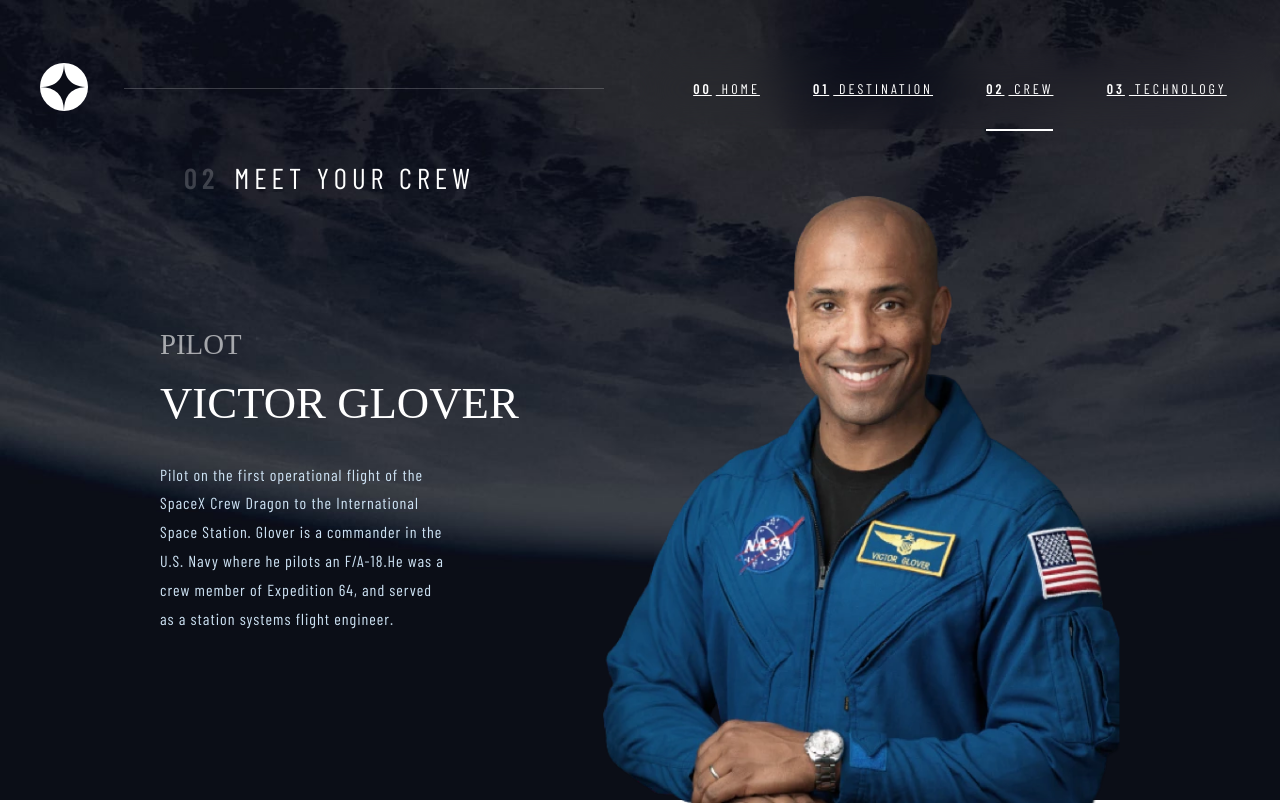
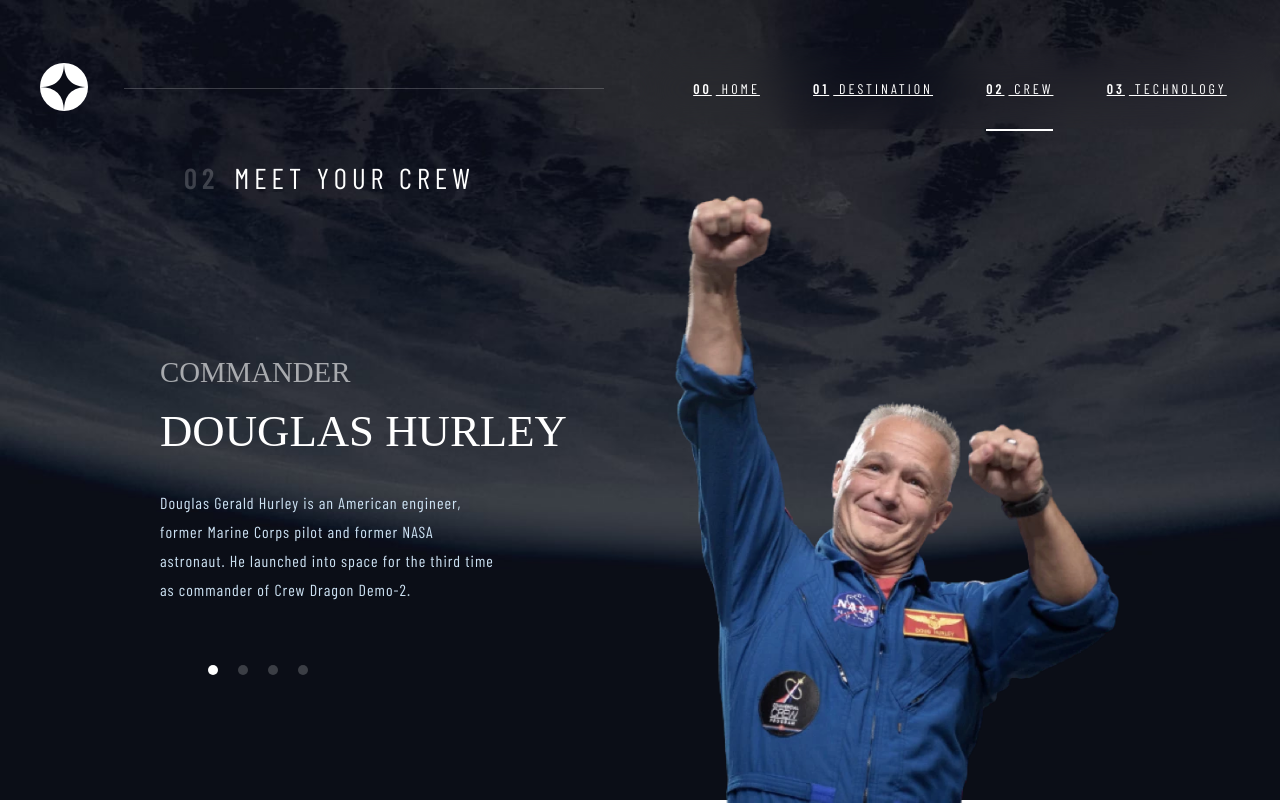
Before and after one commit to subhajitroycode/space-tourism-website, a React (Vite) app: page /crew in a window 1280 px wide. Built offline with nearby package versions, Linux system fonts and the light colour scheme; a web font is replaced by a local one.

Commit message:
crew pagination complete using swiperjs

```diff
--- a/package.json
+++ b/package.json
@@ -12,7 +12,8 @@
   "dependencies": {
     "react": "^18.2.0",
     "react-dom": "^18.2.0",
-    "react-router-dom": "^6.26.0"
+    "react-router-dom": "^6.26.0",
+    "swiper": "^11.1.9"
   },
   "devDependencies": {
     "@types/react": "^18.2.66",
--- a/src/index.css
+++ b/src/index.css
@@ -4,6 +4,7 @@
 :root {
   --font-family-primary: "Barlow Condensed", sans-serif;
   --font-family-secondary: "Bellefair", serif;
+  --swiper-theme-color: #ffffff;
 }
 
 * {
@@ -287,3 +288,29 @@
 .crew-image img {
   height: 76vh;
 }
+
+/* Swiperjs stylings */
+.swiper-pagination {
+  text-align: left;
+}
+
+.swiper-pagination-fraction,
+.swiper-pagination-custom,
+.swiper-horizontal > .swiper-pagination-bullets,
+.swiper-pagination-bullets.swiper-pagination-horizontal {
+  width: auto;
+  left: 12rem;
+  bottom: 8rem;
+}
+
+.swiper-pagination-bullet {
+  width: 10px;
+  height: 10px;
+  background-color: #fff;
+}
+
+.swiper-horizontal > .swiper-pagination-bullets .swiper-pagination-bullet,
+.swiper-pagination-horizontal.swiper-pagination-bullets
+  .swiper-pagination-bullet {
+  margin-left: 1rem;
+}
--- a/src/pages/Crew.jsx
+++ b/src/pages/Crew.jsx
@@ -1,16 +1,27 @@
 import React, { useState } from "react";
 import { crew } from "../data.json";
+import { Swiper, SwiperSlide } from "swiper/react";
+import { Keyboard, Pagination, Navigation } from "swiper/modules";
+
+// Import Swiper styles
+import "swiper/css";
+import "swiper/css/pagination";
 
 const Crew = () => {
-  const [currentCrew, setCurrentCrew] = useState(2);
+  // const [currentCrew, setCurrentCrew] = useState(2);
 
   return (
     <section className="crew-container">
       <h1 className="heading-title">
         <span>02</span>meet your crew
       </h1>
-      <div className="crew-content">
-        <div className="crew-info">
+      <Swiper
+        slidesPerView={1}
+        keyboard={{ enabled: true }}
+        pagination={{ clickable: true }}
+        modules={[Pagination, Keyboard]}
+      >
+        {/* <div className="crew-info">
           <div className="crew-content-info">
             <h2>
               <span>{crew[currentCrew].role}</span>
@@ -30,8 +41,26 @@
             src={crew[currentCrew].images.webp}
             alt={crew[currentCrew].name}
           />
-        </div>
-      </div>
+        </div> */}
+        {crew.map((member, id) => {
+          return (
+            <SwiperSlide key={id}>
+              <div className="crew-content">
+                <div className="crew-content-info">
+                  <h2>
+                    <span>{member.role}</span>
+                    {member.name}
+                  </h2>
+                  <p>{member.bio}</p>
+                </div>
+                <div className="crew-image">
+                  <img src={member.images.webp} alt={member.name} />
+                </div>
+              </div>
+            </SwiperSlide>
+          );
+        })}
+      </Swiper>
     </section>
   );
 };
```
Also changed, not shown: 1 other file (tests, documents, lock files or other folders).
